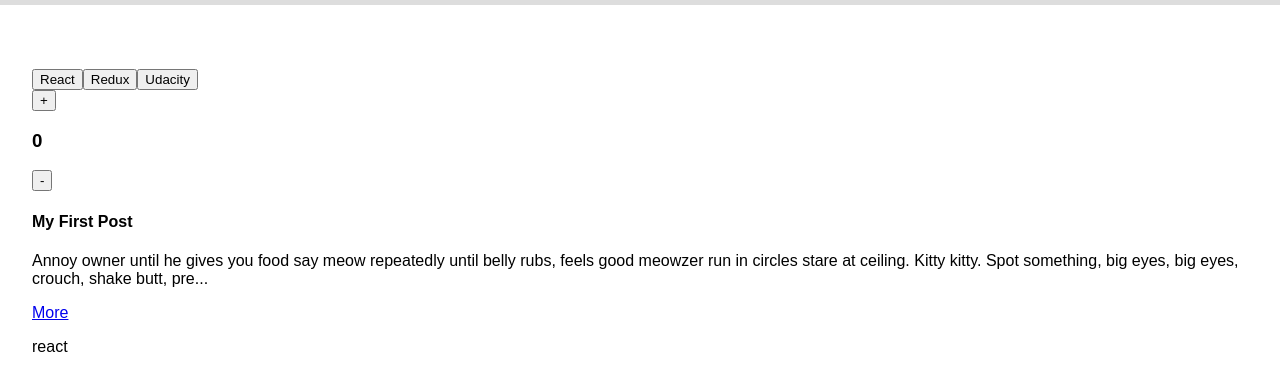
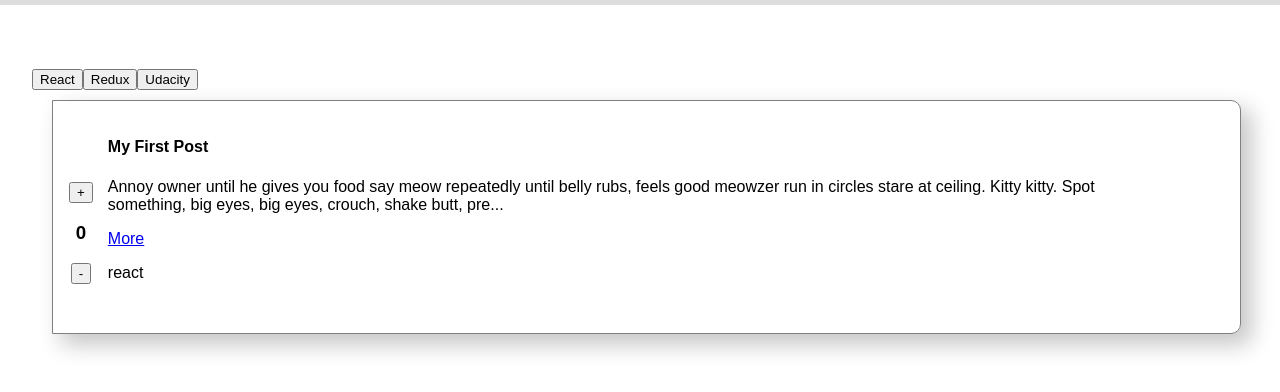
Before and after one commit to jonslucas/nd-Readable, a React app: page / in a window 1280 px wide. Shown: the part 70-462 px from the top of the page. Built offline with nearby package versions, Linux system fonts and the light colour scheme.

Commit message:
style: Added some basic styling to PostList items.

```diff
--- a/src/components/App.css
+++ b/src/components/App.css
@@ -51,3 +51,26 @@
   overflow: auto;
 
 }
+
+.post-list-item-container {
+  width: 95%;
+  height: 200px;
+  border: solid .15px grey;
+  border-radius: 0 10px 10px 0;
+  padding: 1em;
+  margin: 10px 20px;
+  -webkit-box-shadow: 10px 10px 22px 1px rgba(199,199,199,1);
+  -moz-box-shadow: 10px 10px 22px 1px rgba(199,199,199,1);
+  box-shadow: 10px 10px 22px 1px rgba(199,199,199,1);
+}
+
+.post-list-item-content {
+  display: inline-block;
+  width: 90%;
+}
+
+.vote-btns {
+  display: inline-block;
+  margin-right: 15px;
+  text-align: center;
+}
```
